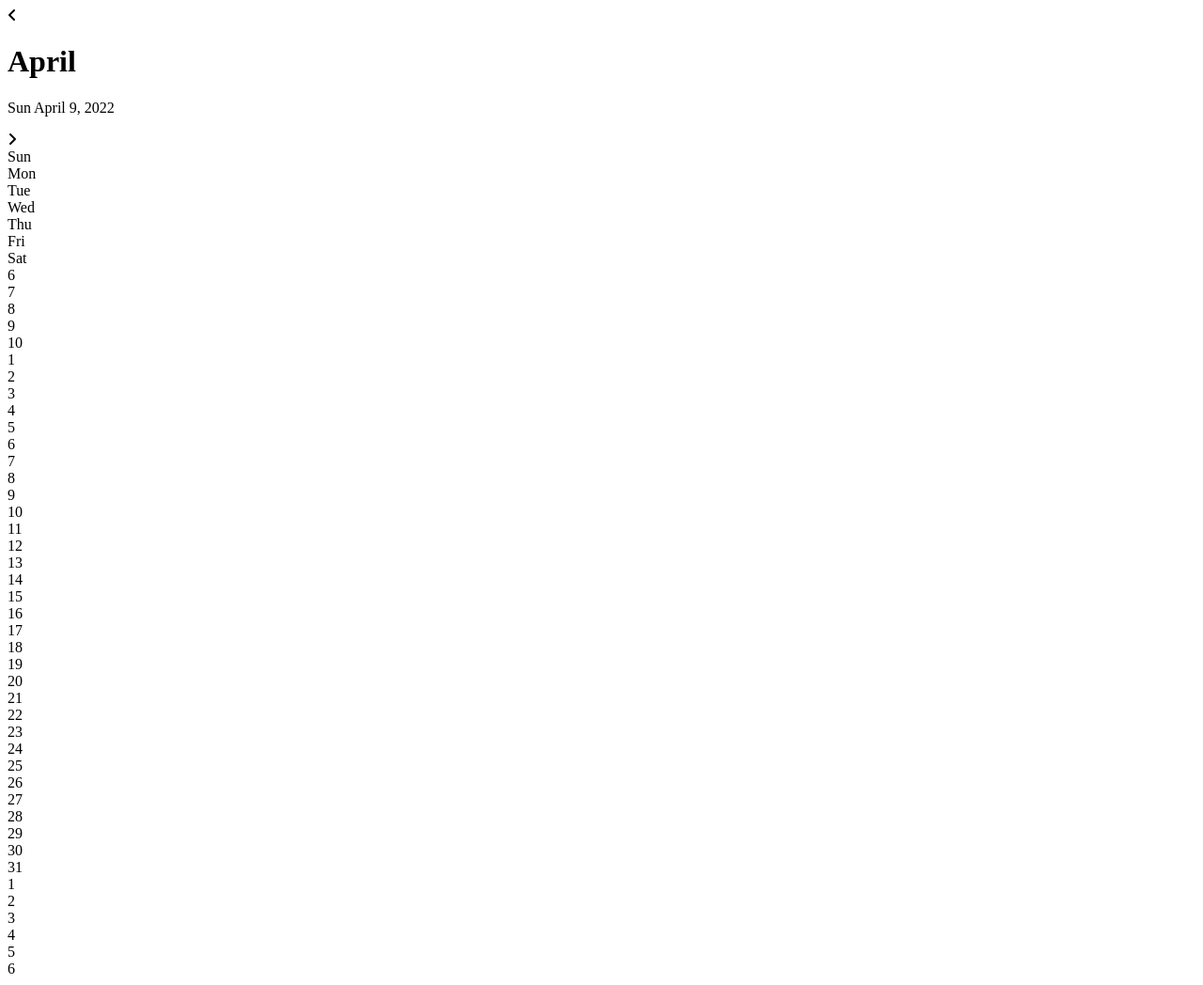
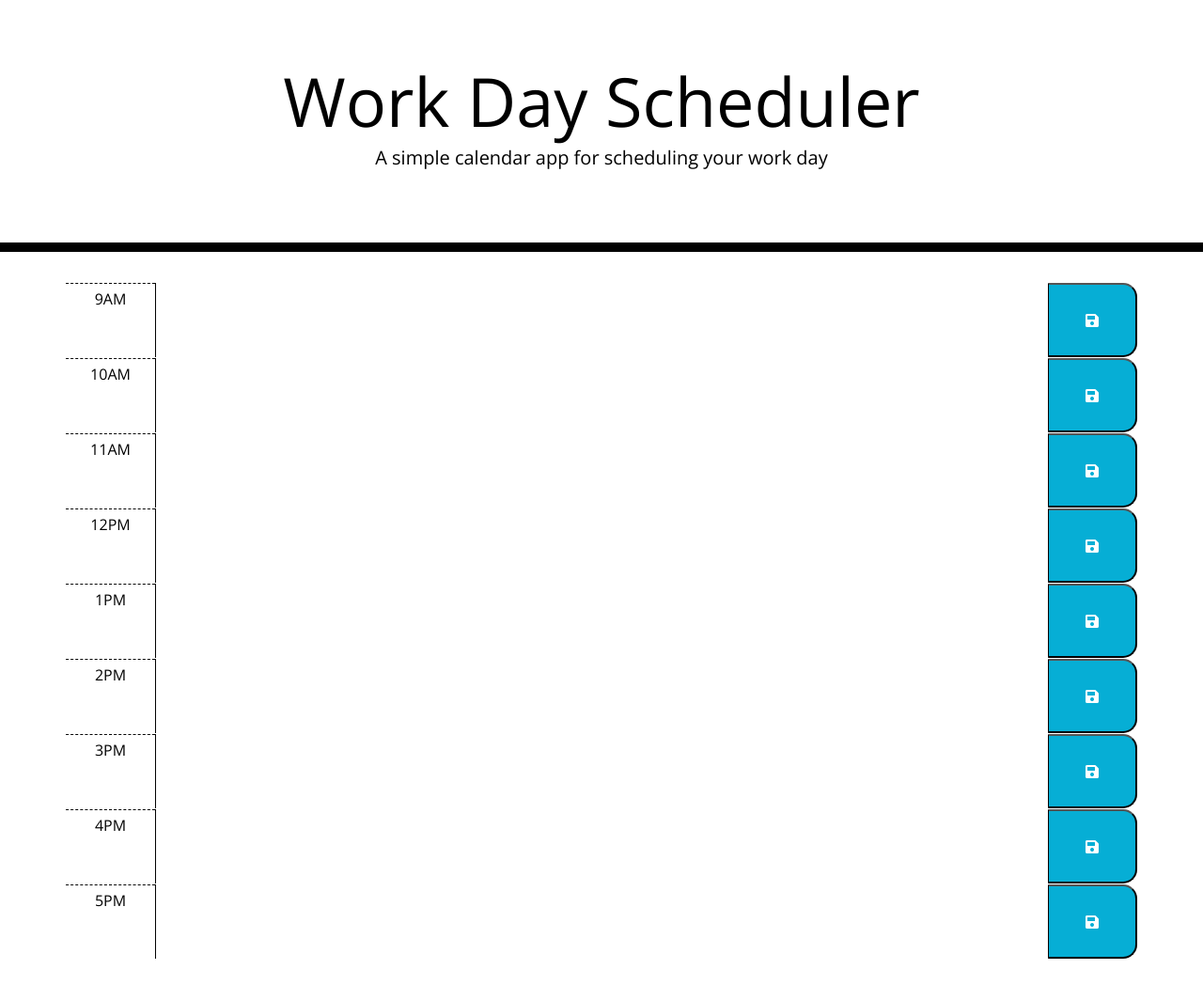
Before and after one commit to DH0710/Challenge-5-Planner, a plain HTML site: page index.html in a window 1280 px wide. Shown: the whole page at 94% size. After the commit the page ends 1020 px from the top, so only its background shows below. Drawn offline with nearby package versions, Linux system fonts and the light colour scheme; files that its build step writes are made by us from their sources.

Commit message:
latestchanges

```diff
--- a/assets/css/style.css
+++ b/assets/css/style.css
@@ -0,0 +1,71 @@
+body {
+    font-family: 'Open Sans', sans-serif;
+    font-size: 16px;
+    line-height: 1;
+  }
+
+  textarea{
+    background: transparent;
+    border: none;
+    resize: none;
+    color: #000000;
+    border-left: 1px solid black;
+    padding: 10px;
+  }
+
+  .jumbotron {
+    text-align: center;
+    background-color: transparent;
+    color: black;
+    border-radius: 0;
+    border-bottom: 10px solid black;
+  }
+
+  .description{
+    white-space: pre-wrap;
+  }
+
+  .time-block{
+    text-align: center;
+    border-radius: 15px;
+  }
+
+  .row {
+    white-space: pre-wrap;
+    height: 80px;
+    border-top: 1px solid white;;
+  }
+
+  .hour {
+    background-color: #ffffff;
+    color: #000000;
+    border-top: 1px dashed #000000;
+  }
+
+  .past {
+    background-color: #d3d3d3;
+    color: white;
+  }
+
+  .present {
+    background-color: #ff6961;
+    color: white;
+  }
+
+  .future {
+    background-color: #77dd77;
+    color: white;
+  }
+
+  .saveBtn {
+    border-left: 1px solid black;
+    border-top-right-radius: 15px;
+    border-bottom-right-radius: 15px;
+    background-color: #06AED5;
+    color: white;
+  }
+
+  .saveBtn i:hover {
+    font-size: 20px;
+    transition: all .3s ease-in-out;
+  }
--- a/assets/js/script.js
+++ b/assets/js/script.js
@@ -0,0 +1,62 @@
+var saveBtn = $(".saveBtn");
+
+/**
+ * FUNCTIONS
+ */
+
+// current day is displayed at the top of the calendar
+$("#currentDay").text(moment().format('dddd MMMM Do YYYY'));
+
+// each time block is color-coded to indicate whether it is in the past, present, or future
+function timeBlockColor() {
+    var hour = moment().hours();
+
+    $(".time-block").each(function() {
+        var currHour = parseInt($(this).attr("id"));
+
+        // console.log(this); //each time-block
+
+        if (currHour > hour) {
+            $(this).addClass("future");
+        } else if (currHour === hour) {
+            $(this).addClass("present");
+        } else {
+            $(this).addClass("past");
+        }
+    })
+};
+
+// WHEN I click the save button for that time block
+saveBtn.on("click", function() {
+
+    // console.log(this); //save button
+    var time = $(this).siblings(".hour").text();
+    var plan = $(this).siblings(".plan").val();
+
+    // THEN the text for that event is saved in local storage
+    localStorage.setItem(time, plan);
+});
+
+// WHEN I refresh the page
+// THEN the saved events persist
+function usePlanner() {
+
+    $(".hour").each(function() {
+        var currHour = $(this).text();
+        var currPlan = localStorage.getItem(currHour);
+
+        // console.log(this);
+        // console.log(currHour);
+
+        if(currPlan !== null) {
+            $(this).siblings(".plan").val(currPlan);
+        }
+    });
+}
+
+/**
+ * CALL FUNCTIONS
+ */
+
+timeBlockColor();
+usePlanner();
--- a/index.html
+++ b/index.html
@@ -1,86 +1,91 @@
 <!DOCTYPE html>
 <html lang="en">
-
   <head>
-    <meta charset="UTF-8">
-    <meta name="viewport" content="width=device-width, initial-scale=1.0">
-    <title>Workday Planner</title>
-    <link rel="stylesheet" href="./assets/css/style.css" />
-    <link rel="stylesheet" href="https://cdnjs.cloudflare.com/ajax/libs/font-awesome/6.1.1/css/all.min.css" />
+    <meta charset="UTF-8" />
+    <meta name="viewport" content="width=device-width, initial-scale=1.0" />
+    <meta http-equiv="X-UA-Compatible" content="ie=edge" />
+    <link
+      rel="stylesheet"
+      href="https://stackpath.bootstrapcdn.com/bootstrap/4.3.1/css/bootstrap.min.css"
+    />
+    <link
+      rel="stylesheet"
+      href="https://use.fontawesome.com/releases/v5.8.1/css/all.css"
+      integrity="sha384-50oBUHEmvpQ+1lW4y57PTFmhCaXp0ML5d60M1M7uH2+nqUivzIebhndOJK28anvf"
+      crossorigin="anonymous"
+    />
+    <link
+      href="https://fonts.googleapis.com/css?family=Open+Sans&display=swap"
+      rel="stylesheet"
+    />
+    <link rel="stylesheet" href="style.css" />
+    <title>Work Day Scheduler</title>
   </head>
 
   <body>
+    <header class="jumbotron">
+      <h1 class="display-3">Work Day Scheduler</h1>
+      <p class="lead">A simple calendar app for scheduling your work day</p>
+      <p id="currentDay" class="lead"></p>
+    </header>
     <div class="container">
-        <div class="calender">
-            <div class="month">
-                <i class="fas fa-angle-left prev"></i>
-                <div class="date">
-                    <h1>April</h1>
-                    <p>Sun April 9, 2022</p>
-                </div>
-                <i class="fas fa-angle-right next"></i>
-            </div>
-            <div class="weekdays">
-                <div>Sun</div>
-                <div>Mon</div>
-                <div>Tue</div>
-                <div>Wed</div>
-                <div>Thu</div>
-                <div>Fri</div>
-                <div>Sat</div>
-            </div>
-            <div class="days">
-                <div class="prev-date">6</div>
-                <div class="prev-date">7</div>
-                <div class="prev-date">8</div>
-                <div class="prev-date">9</div>
-                <div class="prev-date">10</div>
-                <div>1</div>
-                <div>2</div>
-                <div>3</div>
-                <div>4</div>
-                <div>5</div>
-                <div>6</div>
-                <div>7</div>
-                <div>8</div>
-                <div>9</div>
-                <div>10</div>
-                <div>11</div>
-                <div>12</div>
-                <div>13</div>
-                <div>14</div>
-                <div>15</div>
-                <div>16</div>
-                <div>17</div>
-                <div>18</div>
-                <div>19</div>
-                <div>20</div>
-                <div>21</div>
-                <div>22</div>
-                <div>23</div>
-                <div>24</div>
-                <div>25</div>
-                <div>26</div>
-                <div>27</div>
-                <div>28</div>
-                <div>29</div>
-                <div>30</div>
-                <div>31</div>
-                <div class="next-date">1</div>
-                <div class="next-date">2</div>
-                <div class="next-date">3</div>
-                <div class="next-date">4</div>
-                <div class="next-date">5</div>
-                <div class="next-date">6</div>
-            </div>
-        </div>
+        <div class="row time-block" id="9">
+            <div class="col-1 hour pt-2">9AM</div>
+            <textarea class="col-10 plan"></textarea>
+            <button class="col-1 saveBtn"><i class="fas fa-save"></i></button>
           </div>
 
+          <div class="row time-block" id="10">
+            <div class="col-1 hour pt-2">10AM</div>
+            <textarea class="col-10 plan"></textarea>
+            <button class="col-1 saveBtn"><i class="fas fa-save"></i></button>
+          </div>
 
+          <div class="row time-block" id="11">
+            <div class="col-1 hour pt-2">11AM</div>
+            <textarea class="col-10 plan"></textarea>
+            <button class="col-1 saveBtn"><i class="fas fa-save"></i></button>
+          </div>
 
-    <script src="./assets/js/script.js"></script>
+          <div class="row time-block" id="12">
+            <div class="col-1 hour pt-2" value="12PM">12PM</div>
+            <textarea class="col-10 plan"></textarea>
+            <button class="col-1 saveBtn"><i class="fas fa-save"></i></button>
+          </div>
 
+          <div class="row time-block" id="13">
+            <div class="col-1 hour pt-2">1PM</div>
+            <textarea class="col-10 plan"></textarea>
+            <button class="col-1 saveBtn"><i class="fas fa-save"></i></button>
+          </div>
 
+          <div class="row time-block" id="14">
+            <div class="col-1 hour pt-2">2PM</div>
+            <textarea class="col-10 plan"></textarea>
+            <button class="col-1 saveBtn"><i class="fas fa-save"></i></button>
+          </div>
+
+          <div class="row time-block" id="15">
+            <div class="col-1 hour pt-2">3PM</div>
+            <textarea class="col-10 plan"></textarea>
+            <button class="col-1 saveBtn"><i class="fas fa-save"></i></button>
+          </div>
+
+          <div class="row time-block" id="16">
+            <div class="col-1 hour pt-2">4PM</div>
+            <textarea class="col-10 plan"></textarea>
+            <button class="col-1 saveBtn"><i class="fas fa-save"></i></button>
+          </div>
+
+          <div class="row time-block" id="17">
+            <div class="col-1 hour pt-2">5PM</div>
+            <textarea class="col-10 plan"></textarea>
+            <button class="col-1 saveBtn"><i class="fas fa-save"></i></button>
+          </div>
+
+    </div>
+
+    <script src="https://code.jquery.com/jquery-3.4.1.min.js"></script>
+    <script src="https://cdnjs.cloudflare.com/ajax/libs/moment.js/2.24.0/moment.min.js"></script>
   </body>
-
 </html>
```
Lines whose indentation alone changed are shown as unchanged.
